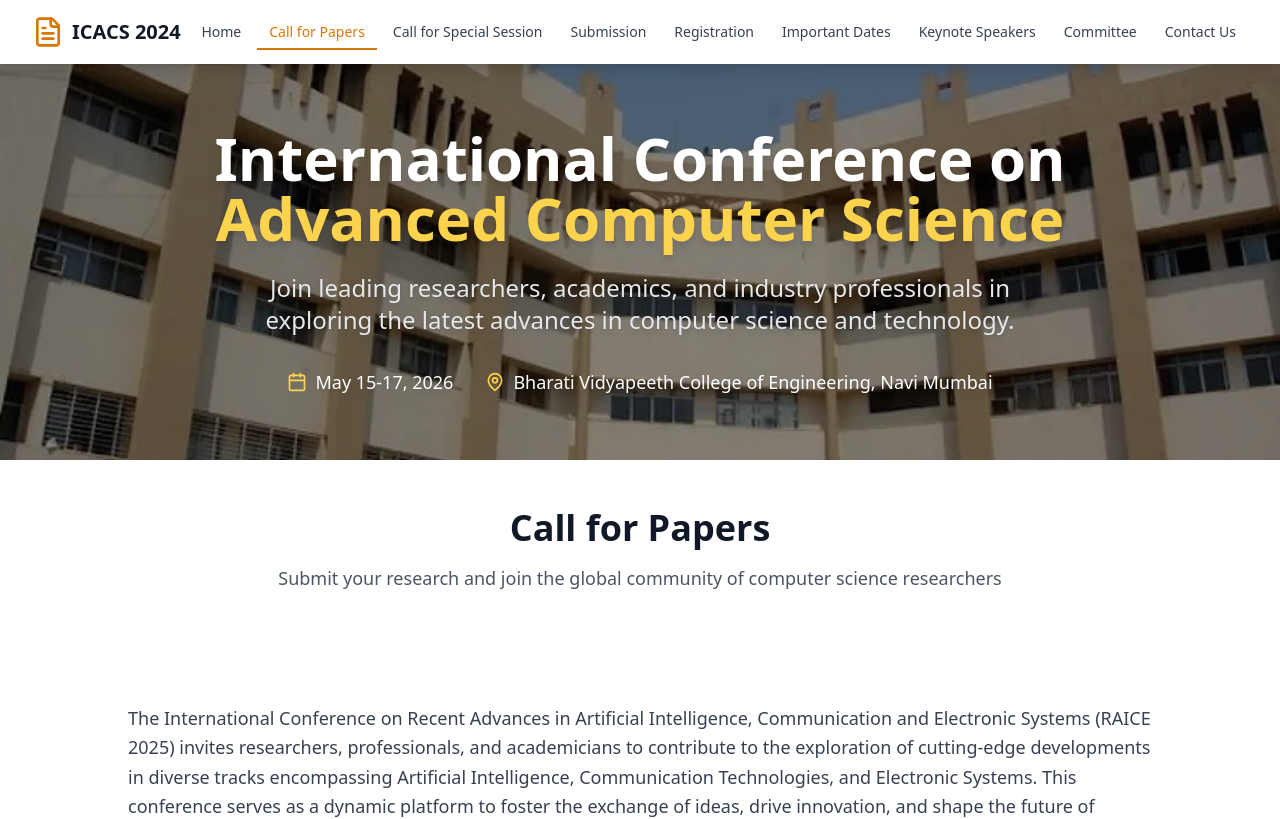
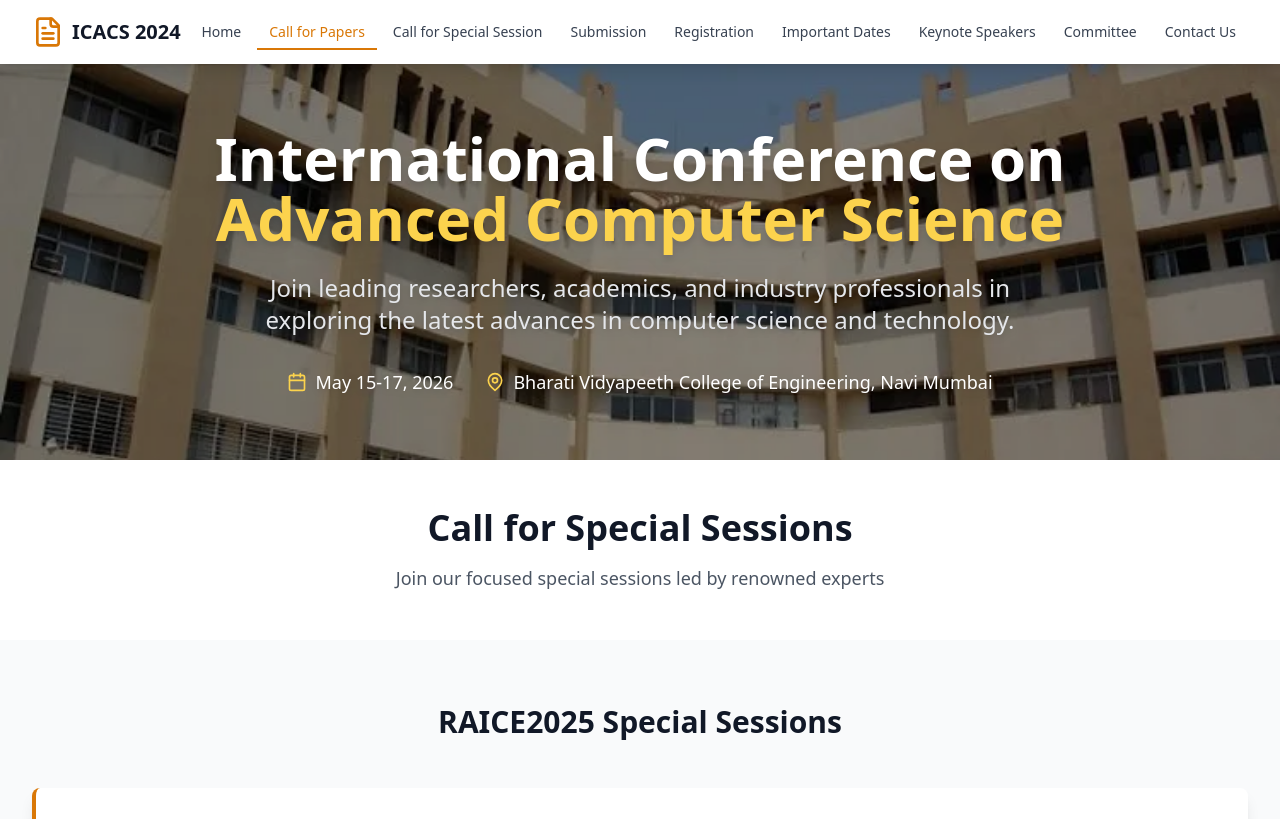
Before and after one commit to Mit-Gandhi/College-Website, a React (Vite) app: page /call-for-papers in a window 1280 px wide. Shown: the top 819 px of the page. Built offline with nearby package versions, Linux system fonts and the light colour scheme.

Commit message:
Update CallForPapersPage.tsx

```diff
--- a/src/pages/CallForPapersPage.tsx
+++ b/src/pages/CallForPapersPage.tsx
@@ -1,24 +1,24 @@
 import React from 'react';
-import CallForPapers from '../components/CallForPapers';
+import CallForSpecialSession from '../components/CallForSpecialSession';
 import PageHeader from '../components/PageHeader';
 
-const CallForPapersPage = () => {
+const CallForSpecialSessionPage = () => {
   return (
     <div>
       <PageHeader />
       <div className="py-12 bg-white">
         <div className="max-w-7xl mx-auto px-4 sm:px-6 lg:px-8 text-center">
           <h2 className="text-3xl md:text-4xl font-bold text-gray-900 mb-4">
-            Call for Papers
+            Call for Special Sessions
           </h2>
           <p className="text-lg text-gray-600 max-w-3xl mx-auto">
-            Submit your research and join the global community of computer science researchers
+            Join our focused special sessions led by renowned experts
           </p>
         </div>
       </div>
-      <CallForPapers />
+      <CallForSpecialSession />
     </div>
   );
 };
 
-export default CallForPapersPage;
+export default CallForSpecialSessionPage;
```
